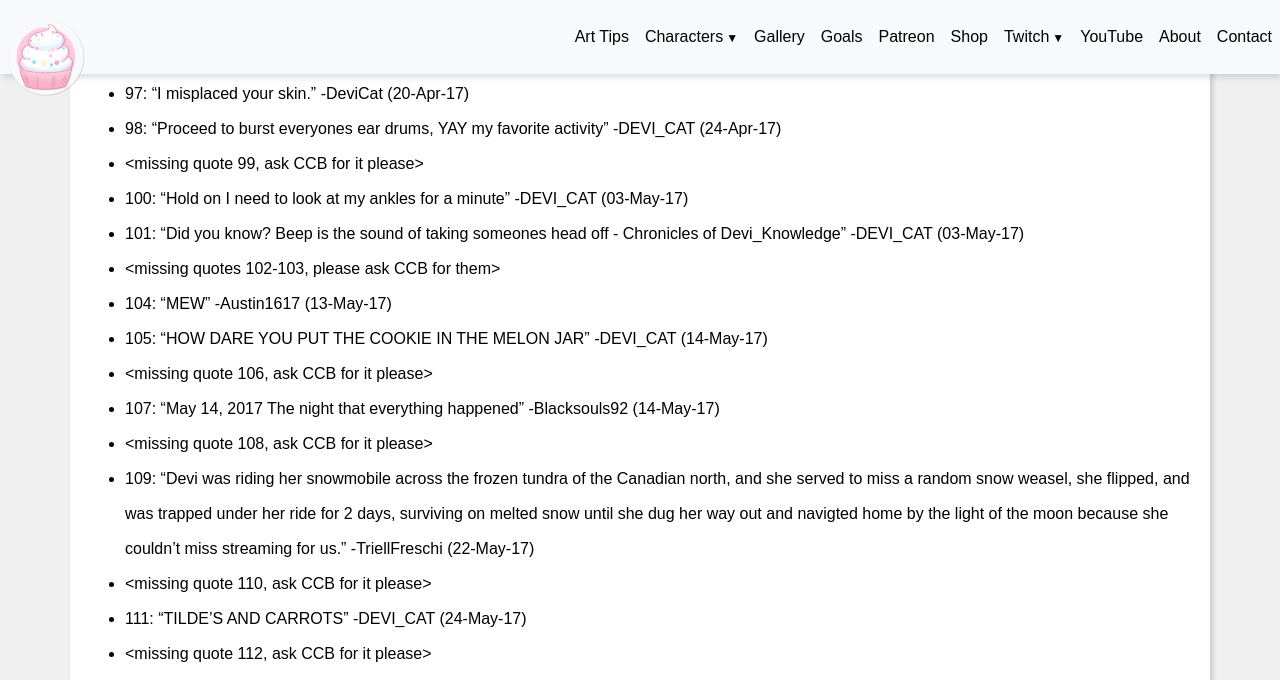
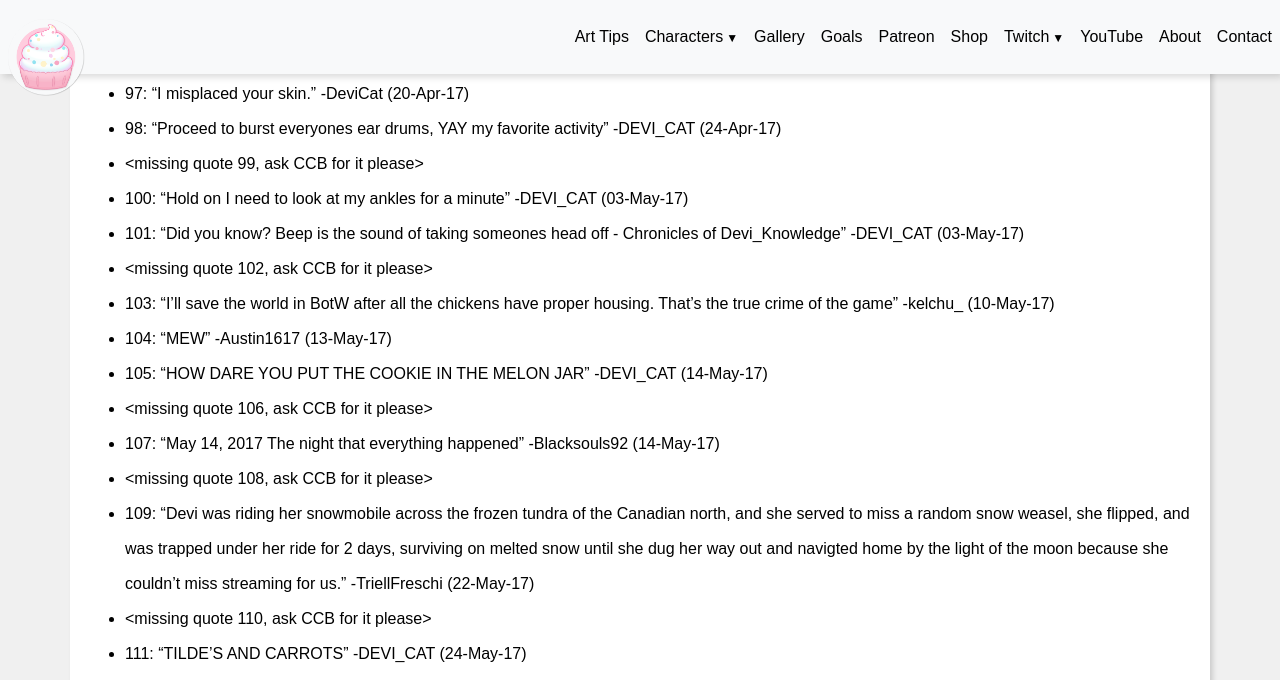
Before and after one commit to DeviCatOutlet/devicatoutlet.github.io, a Jekyll site: the page built from quotes.md, in a window 1280 px wide and 1400 px high, scrolled down 10697 px, cut to the strip 0-680 px from the top of the window. Built offline with Jekyll 4.4.1, drawn with Linux system fonts in a browser that asks for light colours; our own code applies the rules of GitHub Pages for plain Markdown files; some of the changed text lies outside the part shown.

Commit message:
Add quotes from today

```diff
--- a/quotes.md
+++ b/quotes.md
@@ -111,7 +111,8 @@
 * <missing quote 99, ask CCB for it please>
 * 100: "Hold on I need to look at my ankles for a minute" -DEVI_CAT (03-May-17)
 * 101: "Did you know? Beep is the sound of taking someones head off - Chronicles of Devi_Knowledge" -DEVI_CAT (03-May-17)
-* <missing quotes 102-103, please ask CCB for them>
+* <missing quote 102, ask CCB for it please>
+* 103: "I'll save the world in BotW after all the chickens have proper housing. That's the true crime of the game" -kelchu_ (10-May-17)
 * 104: "MEW" -Austin1617 (13-May-17)
 * 105: "HOW DARE YOU PUT THE COOKIE IN THE MELON JAR" -DEVI_CAT (14-May-17)
 * <missing quote 106, ask CCB for it please>
@@ -123,7 +124,8 @@
 * <missing quote 112, ask CCB for it please>
 * 113: "Were gonna turn the moon on" -DEVI_CAT (01-Jun-17)
 * 114: "I TOLD YOU GUYS NOT TO READ IT ![DeviRawr](https://cdn.betterttv.net/frankerfacez_emote/70999/1) " -ciri_ion (04-Jun-17)
-* <missing quotes 115-116, please ask CCB for them>
+* 115: "CAUSE WHEN DEVI'S WIIIITH MEEEEE... I'M FREEEEEEEE. I'M CAAAARELESS, I BELIEEEVE. ABOVE ALL THE OOOOTHERRRRS, WE'LL FLLLYYYYYYY. WHICH BRINGS TEEEEARS, TO MY EEEEYYYYEEES. MY SACRIFICE" -BloomerForTheWin (05-Jun-17)
+* <missing quote 116, ask CCB for it please>
 * 117: "all of chat is a sprinkle compared to Blacksouls's rain ![devicatBUTT](https://static-cdn.jtvnw.net/emoticons/v1/1293027/1.0) " -glassholio (10-Jun-17)
 * <missing quote 118, ask CCB for it please>
 * 119: "The food is crying it knows its death is near ![DeviFear](https://cdn.betterttv.net/frankerfacez_emote/70998/1) ![DeviCry](https://cdn.betterttv.net/frankerfacez_emote/70993/1) ." -DEVI_CAT (14-Jun-17)
@@ -380,7 +382,8 @@
 * 378: "We'll put some clothing on me. ![devicatSPOOK](https://static-cdn.jtvnw.net/emoticons/v1/1291574/1.0) I need clothes!" -DeviCat (05-May-18)
 * 379: "Thank you for having such a warm welcoming stream! Literally feel like I'm sitting in a comfy outfit floating on a doughnut floaty in a cup of coffee ![devicatCUP](https://static-cdn.jtvnw.net/emoticons/v1/1291602/1.0) ." -caitlyncosplay (05-May-18)
 * 380: "By removing some of the clothing, I'm able to get practice drawing elbows and other joints" -DeviCat (07-May-18)
-* <missing quotes 381-382, please ask CCB for them>
+* 381: "I am your nomming unicorn." -derppicklejar (07-May-18)
+* <missing quote 382, ask CCB for it please>
 * 383: "Walking away for a minute is good, but coming back is equally important. ![devicatLURK](https://static-cdn.jtvnw.net/emoticons/v1/1291569/1.0) ." -stephenangelico (12-May-18)
 * 384: "If you want to slap my face, do it." -DeviCat (13-May-18)
 * <missing quote 385, ask CCB for it please>
@@ -418,9 +421,11 @@
 * 419: "I found the sparkles!!" -DeviCat (09-Jun-18)
 * 420: "Yeah, I guess it would be scary if I exploded." -DeviCat (10-Jun-18)
 * 421: "Have a Devi day means there better be magic floating everywhere ![devicatMAGIC](https://static-cdn.jtvnw.net/emoticons/v1/1291593/1.0) ." -Blacksouls92 (11-Jun-18)
-* <missing quotes 422-423, please ask CCB for them>
+* <missing quote 422, ask CCB for it please>
+* 423: "O-Hiyo Everyone!!! ![devicatHIYO](https://static-cdn.jtvnw.net/emoticons/v1/1291585/1.0) I like that I come in and the first thing I see is Rosu saying 'A Box'" -DuCkY245 (20-Jun-18)
 * 424: "Sometimes ankles need to blush to, Somtimes they get embarrassed" -DeviCat (20-Jun-18)
-* <missing quotes 425-426, please ask CCB for them>
+* 425: "I am just full of boxes today!" -DeviCat (21-Jun-18)
+* <missing quote 426, ask CCB for it please>
 * 427: "Her shorts look like frosting! I could eat them!" -DeviCat (24-Jun-18)
 * 428: "We would have to send PhotoSvein a giant flaming hula hoop, and they would have to take a video of themselves jumping through it, and then we'd allow them the honor of posting a link." -Hihohotdog (25-Jun-18)
 * 429: "I made Dirt look at my dirt, i am so proud of that ground" -DeviCat (25-Jun-18)
@@ -449,7 +454,8 @@
 * 453: "My eyes are real ![devicatSPOOK](https://static-cdn.jtvnw.net/emoticons/v1/1291574/1.0) ." -DeviCat (14-Jul-18)
 * <missing quote 454, ask CCB for it please>
 * 455: "I am Devimeter. Hear me Gaige." -DeviCat (15-Jul-18)
-* <missing quotes 456-457, please ask CCB for them>
+* 456: "I'm in a tree mood." -DeviCat (18-Jul-18)
+* <missing quote 457, ask CCB for it please>
 * 458: "I'm glad it turned into a caramel sauce and not, you know, a desert animal." -DeviCat (18-Jul-18)
 * 459: "Whenever I do something good with a body part, I want to keep it exposed." -DeviCat (19-Jul-18)
 * <missing quotes 460-461, please ask CCB for them>
@@ -552,5 +558,7 @@
 * 565: "This is just how it is in the land of PhotoShop. We Frankenstein as we go." -DeviCat (20-Jan-19)
 * 566: "Aaah! I raised the whisker! I'm sorry, whisker!!" -DeviCat (20-Jan-19)
 * 567: "I forgot I made this mouth so cute! Let's borrow this mouth." -DeviCat (20-Jan-19)
+* 568: "Well… well… well… well… well… well… well… well!" -DeviCat (21-Jan-19)
+* 569: "When ![devicatLURK](https://static-cdn.jtvnw.net/emoticons/v1/1291569/1.0) is backwards, it becomes cruel!" -DeviCat (21-Jan-19)
 
-This list is missing 164 quotes, plus any that have been recently added.
+This list is missing 158 quotes, plus any that have been recently added.
```
Also changed, not shown: other parts of quotes.md (+1 -1 lines).
